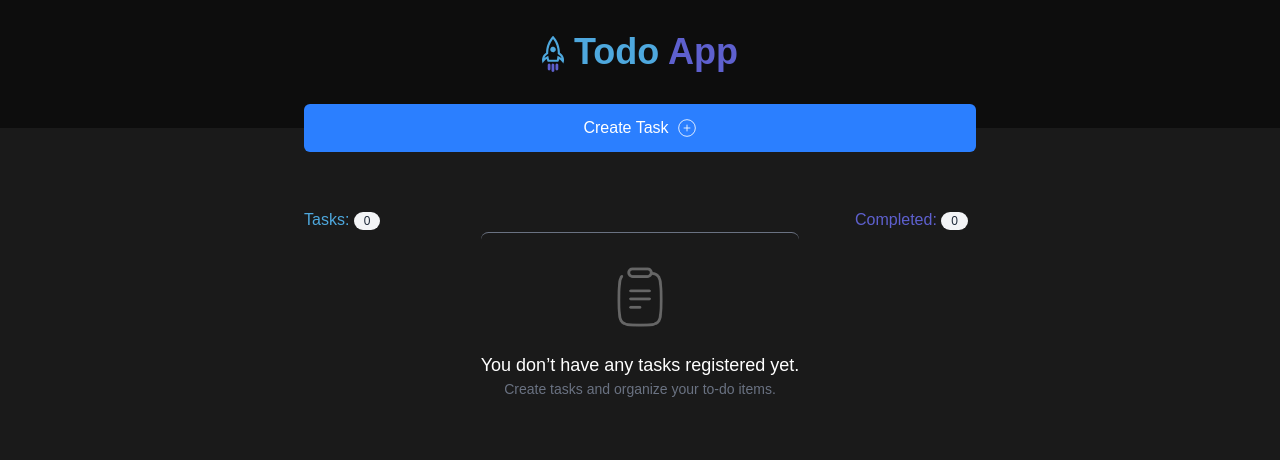
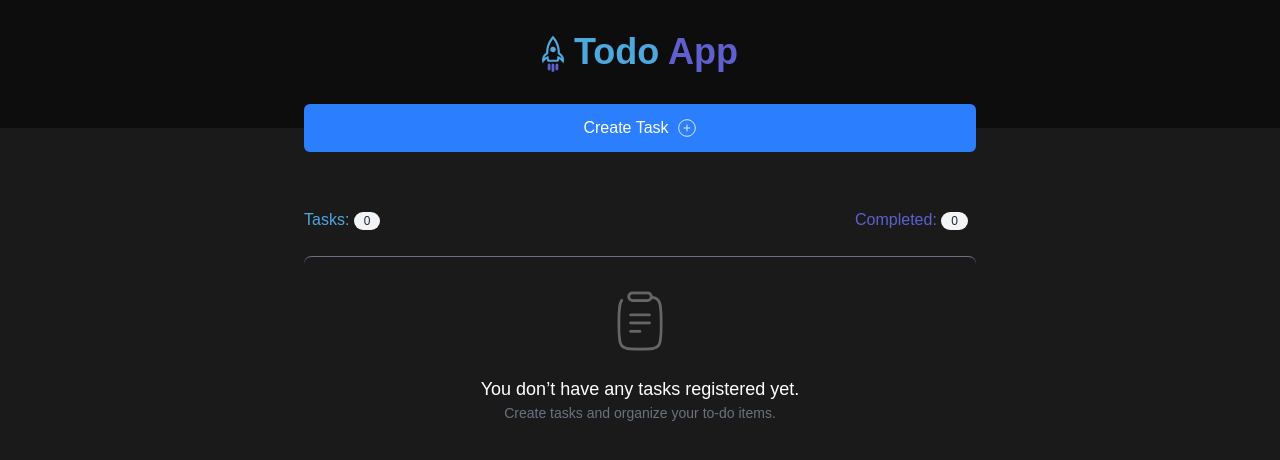
Before and after one commit to SUBstylee/todo-frontend, a Next.js app: page / in a window 1280 px wide. Shown: the top 460 px of the page. Built offline with nearby package versions, Linux system fonts and the light colour scheme.

Commit message:
wrapped TaskList component in main and styled to be full width of parent div

```diff
--- a/src/app/page.tsx
+++ b/src/app/page.tsx
@@ -20,7 +20,9 @@ export default function Home() {
 				<ButtonCreateTask />
 				<TaskCounter tasks={tasks} />
 			</div>
-			<TaskList />
+			<main className='w-full max-w-2xl mt-6'>
+				<TaskList />
+			</main>
 		</div>
 	);
 }
```
